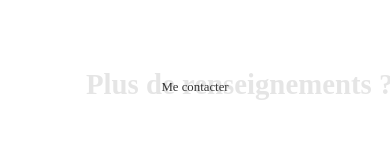
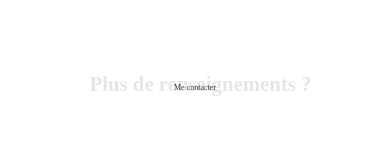
Before and after one commit to JordanSerafini/Cv-V2, a React (Vite) app: page / in a window 390 px wide. Shown: the part 2918-3078 px from the top of the page. Built offline with nearby package versions, Linux system fonts and the light colour scheme; a web font is replaced by a local one.

Commit message:
:construction: work in progress

```diff
--- a/src/App.css
+++ b/src/App.css
@@ -1158,20 +1158,27 @@ width: 50px;
 }
 
 .Contact-Title-Background {
+
   width: 100vw;
-  font-size: 1.8rem;
-  left: 74%;
+  font-size: 1.3rem;
+  left: 75%;
+
 
 
 }
 
 .Contact-Title {
-  font-size: 0.8rem;
+  align-self: center;
+  font-size: 0.5rem;
 
 }
 
 .Contact-Title-Container {
   width: 100%;
+  display: flex;
+  justify-content: center;
+  align-items: center;
+  flex-direction: column;
   }
 
 
```
